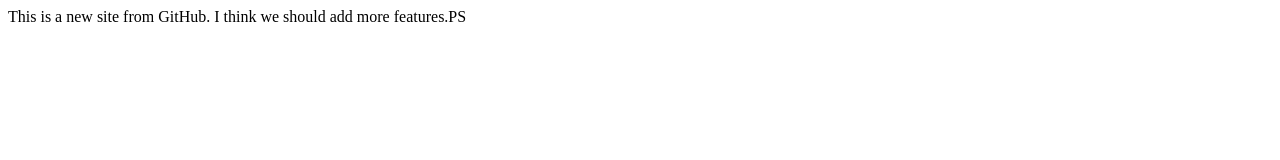
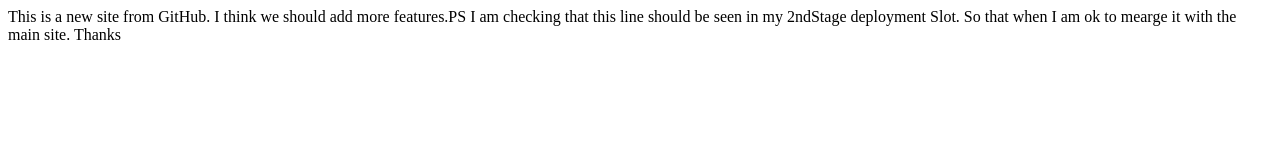
Before and after one commit to PSAhdi/AzWebApp-PSA, a plain HTML site: page Index.htm in a window 1280 px wide. Drawn offline with Linux system fonts and the light colour scheme.

Commit message:
Update Index.htm

```diff
--- a/Index.htm
+++ b/Index.htm
@@ -1,6 +1,10 @@
 <HTML>
 <Head> This is a new site from GitHub.
 I think we should add more features.PS
+
+
+  I am checking that this line should be seen in my 2ndStage deployment Slot. So that when I am ok to mearge it with the main site. Thanks
+
 </Head>
 
 </HTML>
```
